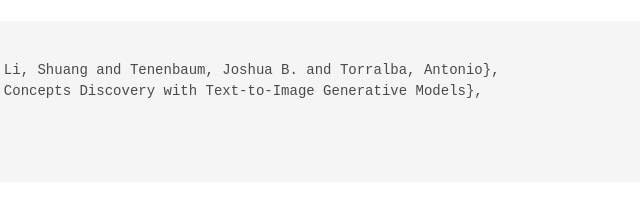
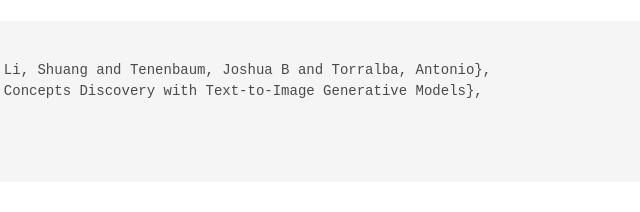
Before and after one commit to energy-based-model/unsupervised-concept-discovery, a plain HTML site: page index.html in a window 1280 px wide. Shown: the part 5105-5317 px from the top of the page, 455-1095 px from the left. Drawn offline with nearby package versions, Linux system fonts and the light colour scheme; some icons are missing; a web font is replaced by a local one.

Commit message:
Update index.html

```diff
--- a/index.html
+++ b/index.html
@@ -551,7 +551,7 @@
   <div class="container is-max-desktop content column is-full-width ">
     <h2 class="title">BibTeX</h2>
     <pre><code>@article{liu2023unsup,
-  author    = {Liu, Nan and Du, Yilun and Li, Shuang and Tenenbaum, Joshua B. and Torralba, Antonio},
+  author    = {Liu, Nan and Du, Yilun and Li, Shuang and Tenenbaum, Joshua B and Torralba, Antonio},
   title     = {Unsupervised Compositional Concepts Discovery with Text-to-Image Generative Models},
   journal   = {Arxiv},
   year      = {2023},
```
